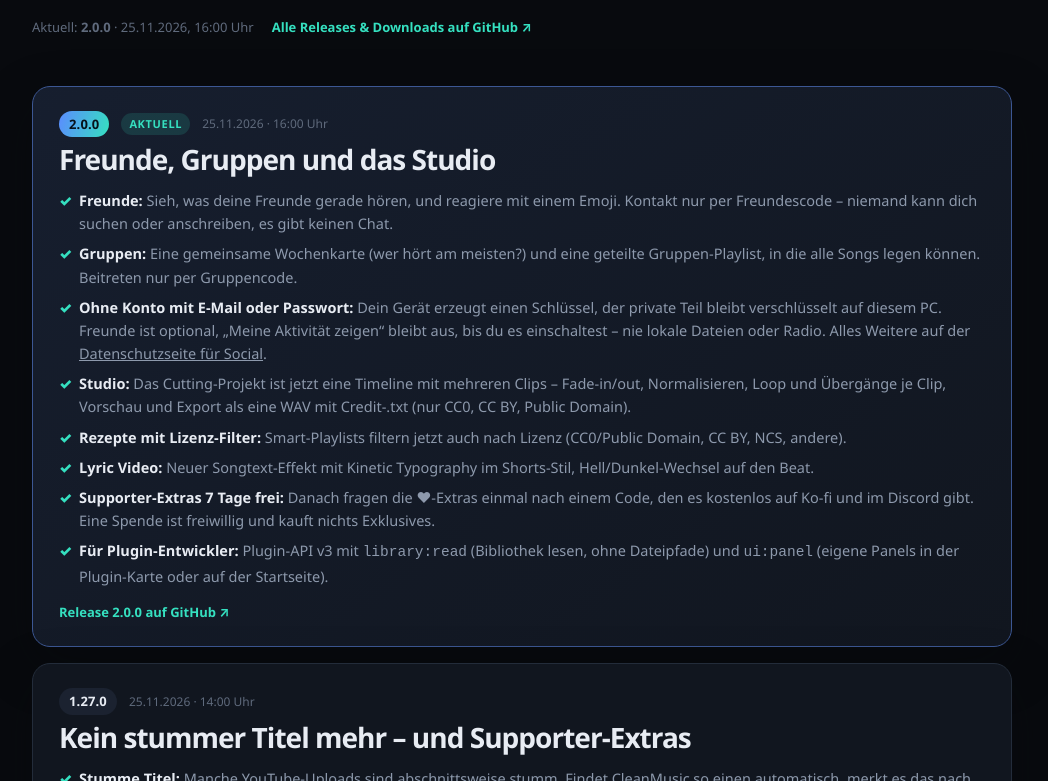
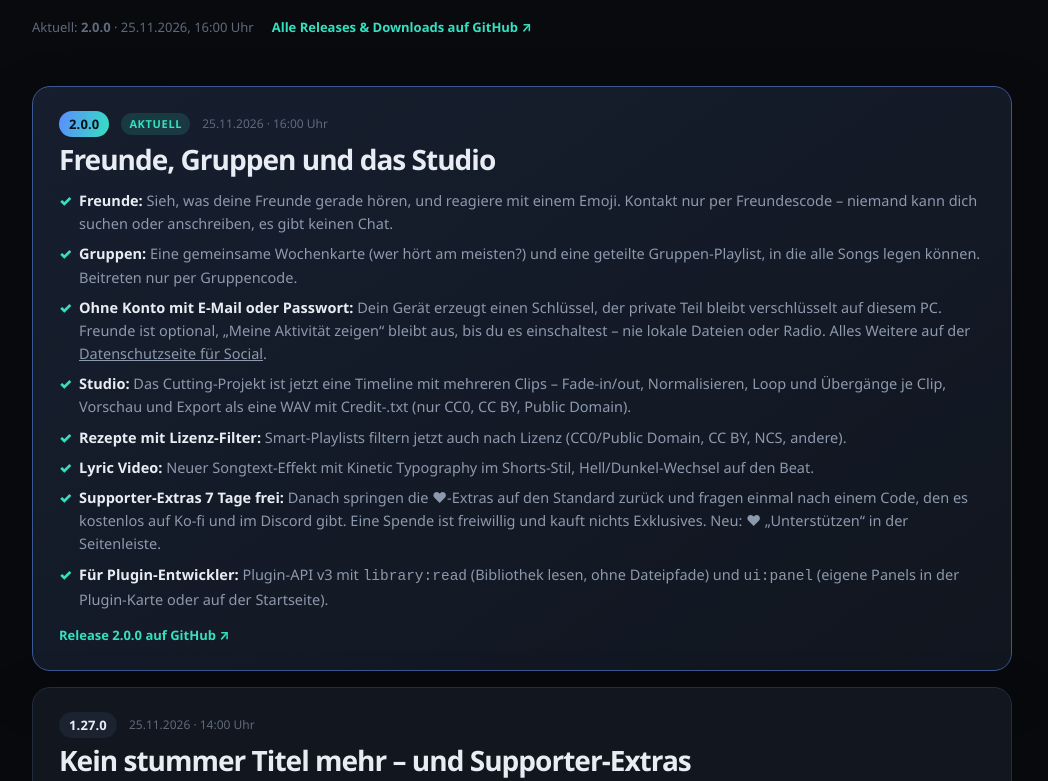
Before and after one commit to BellocccYT/cleanmusic, a browser extension: page site/changelog/index.html in a window 1280 px wide. Shown: the part 319-1100 px from the top of the page, without its empty margins (118-1166 px from the left). Drawn offline with Linux system fonts and the light colour scheme; files whose address does not match are found by name.

Commit message:
Changelog 2.0.0: Rücksprung nach der Probezeit und ♥ „Unterstützen“ nennen
Co-Authored-By: Claude Opus 5.5 <noreply@anthropic.com>

```diff
--- a/site/changelog/index.html
+++ b/site/changelog/index.html
@@ -132,7 +132,7 @@
           <li><strong>Studio:</strong> Das Cutting-Projekt ist jetzt eine Timeline mit mehreren Clips – Fade-in/out, Normalisieren, Loop und Übergänge je Clip, Vorschau und Export als eine WAV mit Credit-.txt (nur CC0, CC BY, Public Domain).</li>
           <li><strong>Rezepte mit Lizenz-Filter:</strong> Smart-Playlists filtern jetzt auch nach Lizenz (CC0/Public Domain, CC BY, NCS, andere).</li>
           <li><strong>Lyric Video:</strong> Neuer Songtext-Effekt mit Kinetic Typography im Shorts-Stil, Hell/Dunkel-Wechsel auf den Beat.</li>
-          <li><strong>Supporter-Extras 7 Tage frei:</strong> Danach fragen die ♥-Extras einmal nach einem Code, den es kostenlos auf Ko-fi und im Discord gibt. Eine Spende ist freiwillig und kauft nichts Exklusives.</li>
+          <li><strong>Supporter-Extras 7 Tage frei:</strong> Danach springen die ♥-Extras auf den Standard zurück und fragen einmal nach einem Code, den es kostenlos auf Ko-fi und im Discord gibt. Eine Spende ist freiwillig und kauft nichts Exklusives. Neu: ♥ „Unterstützen“ in der Seitenleiste.</li>
           <li><strong>Für Plugin-Entwickler:</strong> Plugin-API v3 mit <code>library:read</code> (Bibliothek lesen, ohne Dateipfade) und <code>ui:panel</code> (eigene Panels in der Plugin-Karte oder auf der Startseite).</li>
         </ul>
         <a class="release-link" href="https://github.com/BellocccYT/cleanmusic/releases/tag/v2.0.0" rel="noopener">Release 2.0.0 auf GitHub ↗</a>
```
